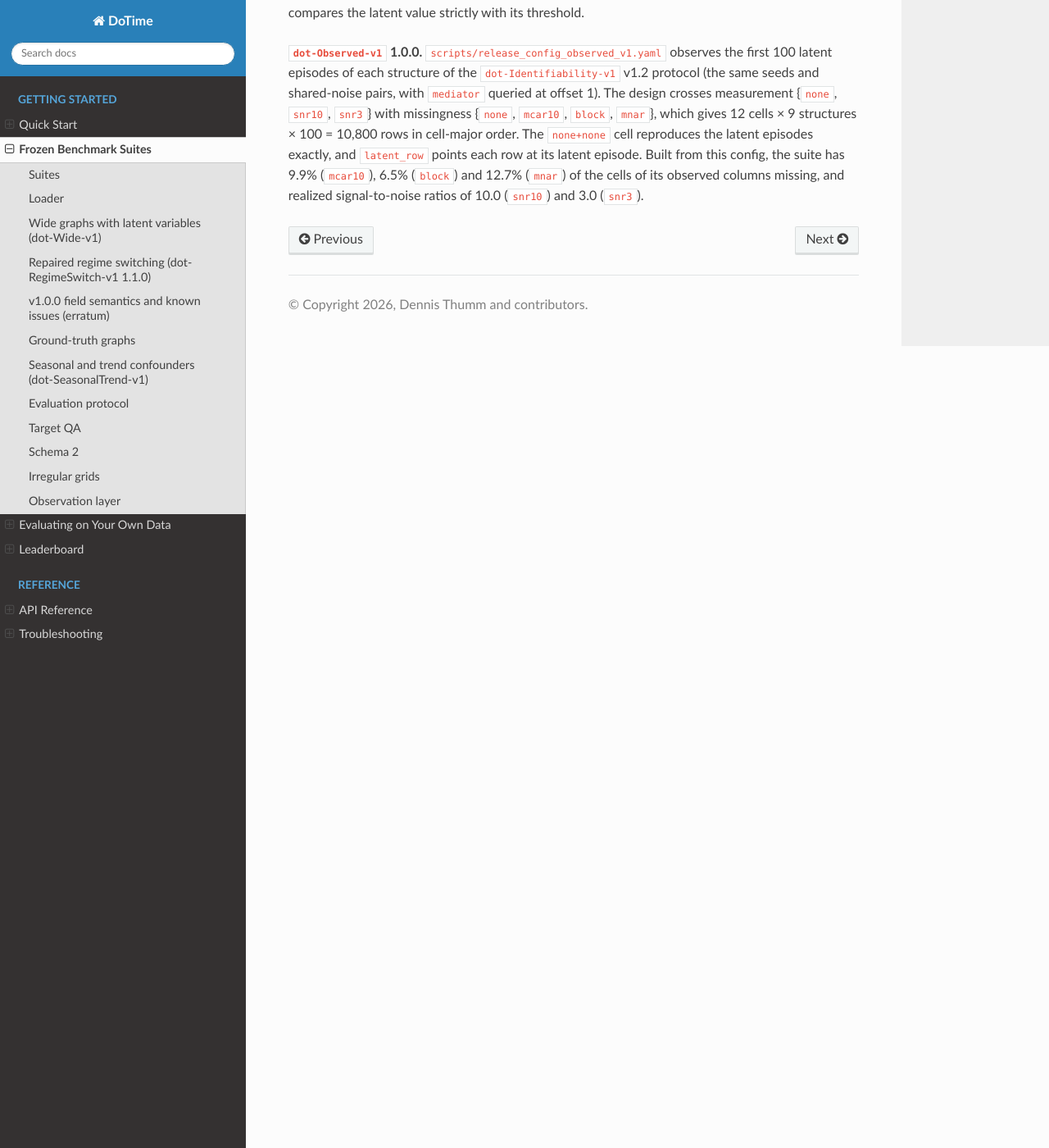
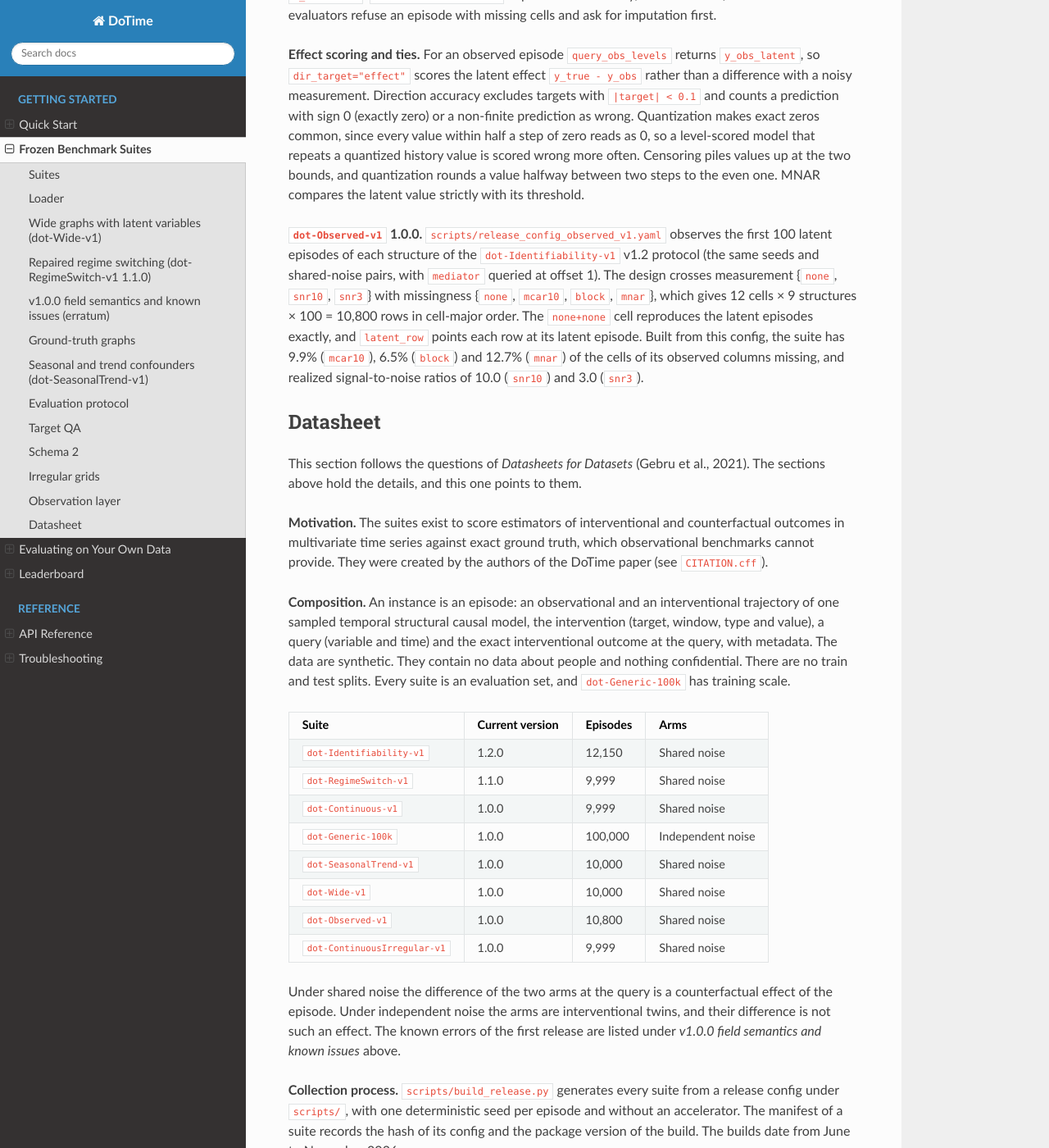
Before and after one commit to thummd/dotime, a Sphinx documentation site: the page built from docs/benchmarks.md, in a window 1280 px wide and 1400 px high, scrolled down 14992 px. Shown: the whole window at 82% size. Built offline with Sphinx 7.4.7 and the Read the Docs theme 3.1.0, drawn with Linux system fonts in a browser that asks for light colours; some of the changed text lies outside the part shown.

Commit message:
Docs: add a datasheet and a note on the pairing field of one manifest
The benchmarks page gets a datasheet section after Gebru et al. with the
current version, the episode count and the pairing of every suite. It also
notes that the released manifest of dot-ContinuousIrregular-v1 1.0.0 records
pair_mode: interventional, the default of the build script, although the
continuous-time generator always shares the noise across the two arms. The
changelog lists both and the zero-effect measurement of the previous commit.

```diff
--- a/docs/benchmarks.md
+++ b/docs/benchmarks.md
@@ -1,6 +1,6 @@
 # Frozen Benchmark Suites
 
-DoTime ships eight versioned, immutable suites for reproducible evaluation. Each has a Zenodo DOI and Croissant metadata. The four v1 suites come first. `dot-Wide-v1`, `dot-SeasonalTrend-v1`, `dot-Observed-v1` and `dot-ContinuousIrregular-v1`, released with 0.2.0, have their own sections below.
+DoTime ships eight versioned, immutable suites for reproducible evaluation. Each has a Zenodo DOI and Croissant metadata. The four v1 suites come first. `dot-Wide-v1`, `dot-SeasonalTrend-v1`, `dot-Observed-v1` and `dot-ContinuousIrregular-v1`, released with 0.2.0, have their own sections below. A datasheet closes the page.
 
 ## Suites
 
@@ -557,6 +557,16 @@ structures, `T = 200`, episode count (9,999) and suite seed of
 `max_gap = 4`, 4 sub-steps). Its regular third reproduces the
 `dot-Continuous-v1` rows with the same index bit for bit.
 
+**Pairing in the manifest.** The released manifest of `dot-ContinuousIrregular-v1`
+1.0.0 records `pair_mode: interventional`. The build script writes that default
+whenever a config sets no `pair_mode`, and the continuous-time generator does not
+read the key: it always shares one noise realisation across the two arms. The
+targets of the suite are therefore counterfactuals. The arms agree before the onset
+in all 9,999 episodes (`results/reference/audit_2026-09/suite_invariants_2026_10.json`).
+The evaluation scripts do not read the manifest field either. They measure the
+pairing on the loaded episodes (`dotime.evaluation.check_shared_noise`). The
+manifest belongs to an immutable release and stays as it is.
+
 On 300 episodes per structure and schedule, every value stays finite and no
 episode of the irregular schedules exceeds |x| = 10. Without sub-steps, 30% of
 the jittered and 83% of the poisson episodes do
@@ -664,3 +674,62 @@ exactly, and `latent_row` points each row at its latent episode. Built from
 this config, the suite has 9.9% (`mcar10`), 6.5% (`block`) and 12.7% (`mnar`)
 of the cells of its observed columns missing, and realized signal-to-noise
 ratios of 10.0 (`snr10`) and 3.0 (`snr3`).
+
+## Datasheet
+
+This section follows the questions of *Datasheets for Datasets* (Gebru et al., 2021). The
+sections above hold the details, and this one points to them.
+
+**Motivation.** The suites exist to score estimators of interventional and counterfactual
+outcomes in multivariate time series against exact ground truth, which observational
+benchmarks cannot provide. They were created by the authors of the DoTime paper (see
+`CITATION.cff`).
+
+**Composition.** An instance is an episode: an observational and an interventional
+trajectory of one sampled temporal structural causal model, the intervention (target,
+window, type and value), a query (variable and time) and the exact interventional outcome
+at the query, with metadata. The data are synthetic. They contain no data about people and
+nothing confidential. There are no train and test splits. Every suite is an evaluation set,
+and `dot-Generic-100k` has training scale.
+
+| Suite | Current version | Episodes | Arms |
+|---|---|---|---|
+| `dot-Identifiability-v1` | 1.2.0 | 12,150 | Shared noise |
+| `dot-RegimeSwitch-v1` | 1.1.0 | 9,999 | Shared noise |
+| `dot-Continuous-v1` | 1.0.0 | 9,999 | Shared noise |
+| `dot-Generic-100k` | 1.0.0 | 100,000 | Independent noise |
+| `dot-SeasonalTrend-v1` | 1.0.0 | 10,000 | Shared noise |
+| `dot-Wide-v1` | 1.0.0 | 10,000 | Shared noise |
+| `dot-Observed-v1` | 1.0.0 | 10,800 | Shared noise |
+| `dot-ContinuousIrregular-v1` | 1.0.0 | 9,999 | Shared noise |
+
+Under shared noise the difference of the two arms at the query is a counterfactual effect
+of the episode. Under independent noise the arms are interventional twins, and their
+difference is not such an effect. The known errors of the first release are listed under
+*v1.0.0 field semantics and known issues* above.
+
+**Collection process.** `scripts/build_release.py` generates every suite from a release
+config under `scripts/`, with one deterministic seed per episode and without an
+accelerator. The manifest of a suite records the hash of its config and the package version
+of the build. The builds date from June to November 2026.
+
+**Preprocessing and labelling.** There is none beyond generation. Values are on the raw
+scale. The label is the simulated interventional outcome, and no person annotated it. A
+diverged episode is zeroed without a flag in the suites of the first release and resampled
+in every version released since. Builds and benchmark runs assert the statistics of their
+targets (*Target QA* above).
+
+**Uses.** The suites are meant for the training and evaluation of models that estimate
+interventional or counterfactual outcomes, and `results/reference/` holds reference rows
+for them. They are no basis for clinical or other real-world decisions. The transfer probes
+of the paper are proofs of concept and give no guarantee for real data.
+
+**Distribution.** Each suite is archived on Zenodo under a concept DOI with immutable
+versions and mirrored on the Hugging Face Hub (`thummd/dot-*`) with one tag per version,
+under CC-BY-4.0. `load_benchmark` downloads a suite and verifies its checksums. The package
+is on PyPI under Apache-2.0.
+
+**Maintenance.** The suites are maintained in this repository, and its issue tracker is the
+contact. A released version never changes. A correction ships as a new version, is listed in
+the changelog and in the erratum section above, and leaves the older versions loadable
+through `version=`.
```
Also changed, not shown: CHANGELOG.md (+15 -0 lines).
